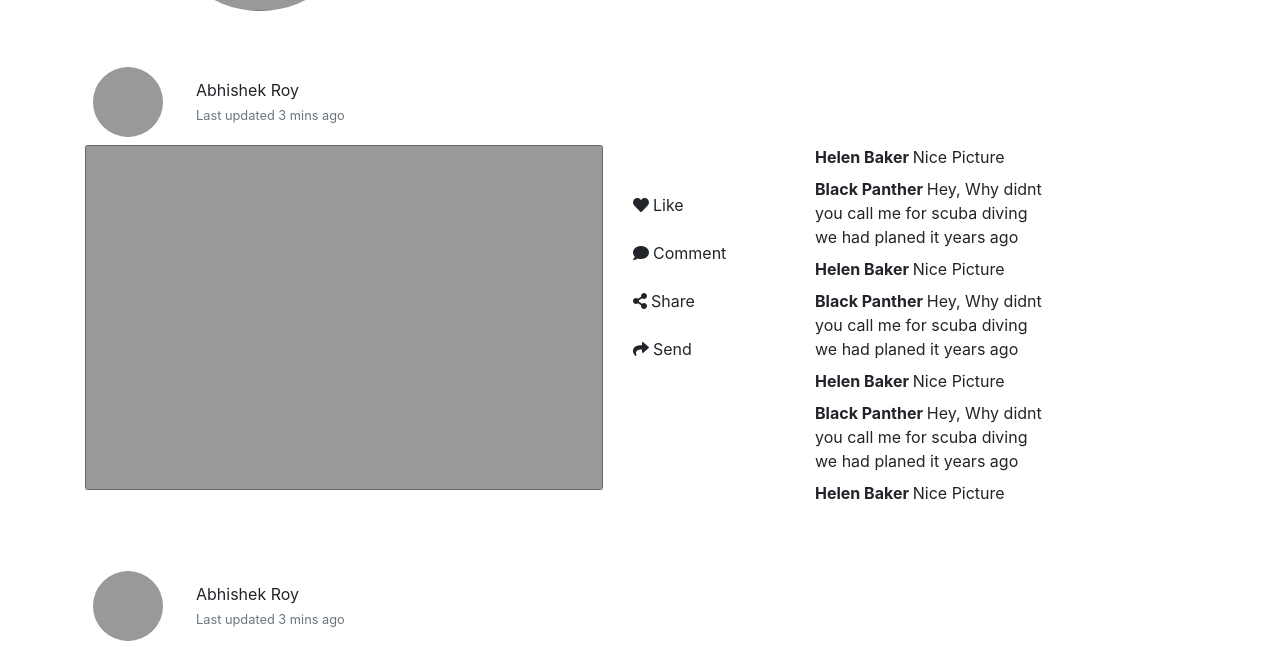
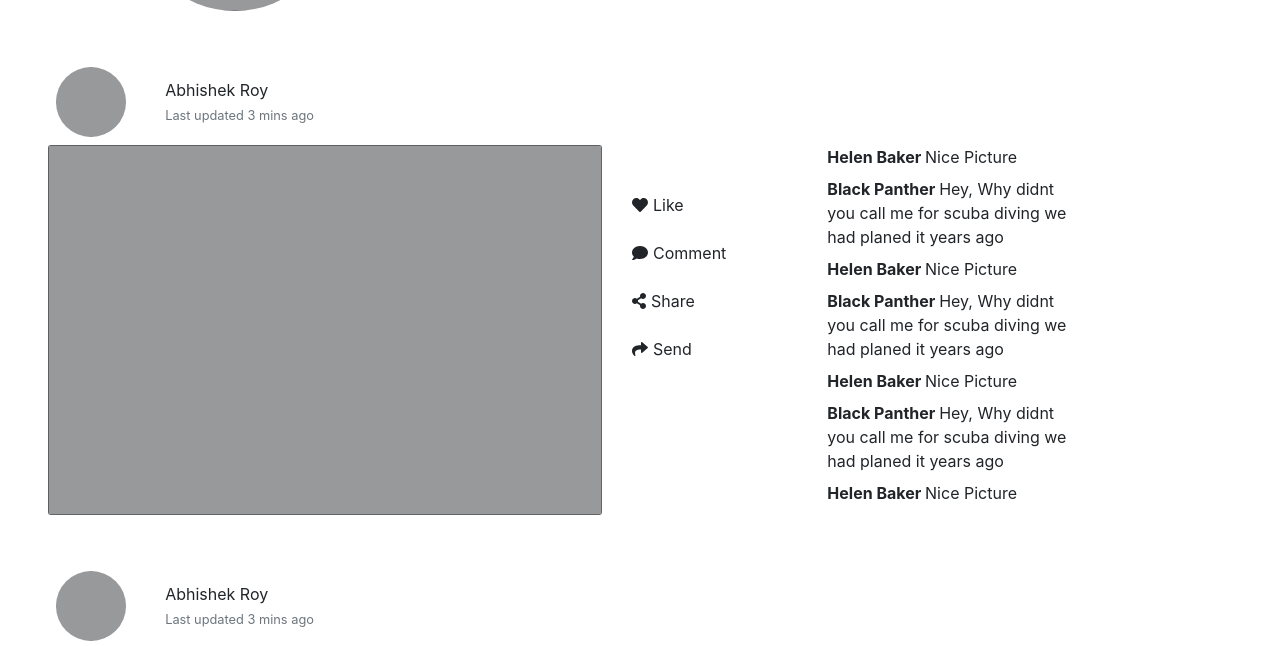
Before and after one commit to VinayakTekade/MediaCore, a website: page src/profile.html in a window 1280 px wide. Shown: the part 261-907 px from the top of the page. Drawn offline with nearby package versions, Linux system fonts and the light colour scheme.

Commit message:
Changed to container fluid in profile page
Signed-off-by: VinayakTekade <vinayak.tekade@gmail.com>

```diff
--- a/src/profile.html
+++ b/src/profile.html
@@ -36,7 +36,7 @@
         </div>
     </nav>
 
-    <div class="container">
+    <div class="container-fluid px-5">
         <div class="user my-3">
             <div class="row align-items-center">
                 <div class="col-12 col-md-4 text-center">
```
Also changed, not shown: src/index.html (indentation only).
